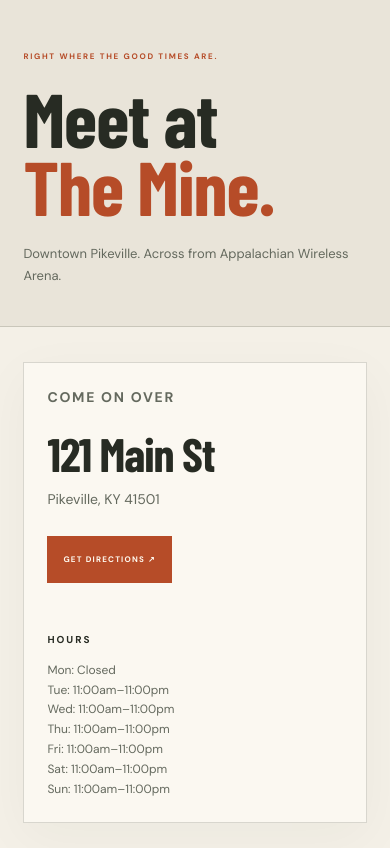
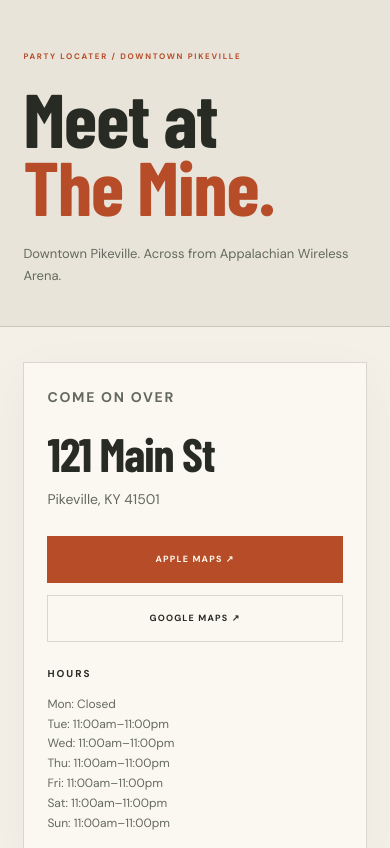
Before and after one commit to leviwheeling/the-mine-606-site, a FastAPI app: page /location in a window 390 px wide. Shown: the part 111-959 px from the top of the page. Run offline with FastAPI, Linux system fonts and the light colour scheme; parts of the project's set-up code (start-up, migrations or seed data) failed here and were passed over; some web fonts are replaced.

Commit message:
Add Party locater and musician navigation with Apple and Google directions

```diff
--- a/app/static/css/experience.css
+++ b/app/static/css/experience.css
@@ -2743,3 +2743,21 @@ td form {
 .admin-sidebar {
   overflow-y: auto;
 }
+
+/* Map choices stay easy to tap on phones and narrow panels. */
+.map-actions {
+  display: grid;
+  grid-template-columns: repeat(2, minmax(0, 1fr));
+  gap: 12px;
+  margin: 25px 0;
+}
+.location-grid .map-actions .button {
+  margin: 0;
+  padding: 14px 12px;
+  font-size: 9px;
+}
+@media (max-width: 1100px) {
+  .map-actions {
+    grid-template-columns: 1fr;
+  }
+}
--- a/app/templates/layout/base.html
+++ b/app/templates/layout/base.html
@@ -37,7 +37,7 @@
 </span>
 </a>
 <nav class="desktop-nav" aria-label="Main navigation">
-{% for url,label in [('/menu','The food'),('/events','The nights'),('/rentals','Your party')] %}
+{% for url,label in [('/menu','The food'),('/events','The nights'),('/rentals','Your party'),('/location','Party locater'),('/musician','Play at the Mine!')] %}
 <a href="{{ url }}"
 {% if request.url.path == url %}
 aria-current="page"
@@ -56,7 +56,7 @@ aria-current="page"
 </div>
 </header>
 <nav id="mobile-nav" class="mobile-nav" aria-label="Mobile navigation" hidden>
-{% for url,label in [('/','Home'),('/menu','The food'),('/events','The nights'),('/rentals','Your party'),('/musician','Play The Mine'),('/location','Find us')] %}
+{% for url,label in [('/','Home'),('/menu','The food'),('/events','The nights'),('/rentals','Your party'),('/location','Party locater'),('/musician','Play at the Mine!')] %}
 <a href="{{ url }}"
 {% if request.url.path == url %}
 aria-current="page"
--- a/app/templates/public/location.html
+++ b/app/templates/public/location.html
@@ -1,7 +1,7 @@
 {% extends 'layout/base.html' %}
 {% from 'layout/macros.html' import photo %}
 {% block title %}
-Find Us — The Mine 606
+Party locater — The Mine 606
 {% endblock %}
 {% block content %}
 {% set address = (site.address if site and site.address else '121 Main St') %}
@@ -9,7 +9,7 @@ Find Us — The Mine 606
 {% set state = site.state if site and site.state else 'KY' %}
 {% set zip = site.zip if site and site.zip else '41501' %}
 <section class="page-intro">
-<p class="eyebrow">RIGHT WHERE THE GOOD TIMES ARE.</p>
+<p class="eyebrow">PARTY LOCATER / DOWNTOWN PIKEVILLE</p>
 <h1>Meet at<br>
 <em>The Mine.</em>
 </h1>
@@ -21,7 +21,11 @@ Find Us — The Mine 606
 <p class="eyebrow">COME ON OVER</p>
 <h2>{{ address }}</h2>
 <p>{{ city }}, {{ state }} {{ zip }}</p>
-<a class="button primary" target="_blank" rel="noopener" href="https://www.google.com/maps/search/?api=1&query={{ (address ~ ', ' ~ city ~ ', ' ~ state ~ ' ' ~ zip)|urlencode }}">GET DIRECTIONS ↗</a>
+{% set destination = (address ~ ', ' ~ city ~ ', ' ~ state ~ ' ' ~ zip)|urlencode %}
+<div class="map-actions" aria-label="Choose a maps app">
+<a class="button primary" target="_blank" rel="noopener" href="https://maps.apple.com/?daddr={{ destination }}&dirflg=d">APPLE MAPS ↗</a>
+<a class="button secondary" target="_blank" rel="noopener" href="https://www.google.com/maps/dir/?api=1&destination={{ destination }}">GOOGLE MAPS ↗</a>
+</div>
 {% if site and site.phone %}
 <a class="contact-link" href="tel:{{ site.phone }}">{{ site.phone }}</a>
 {% endif %}
```
